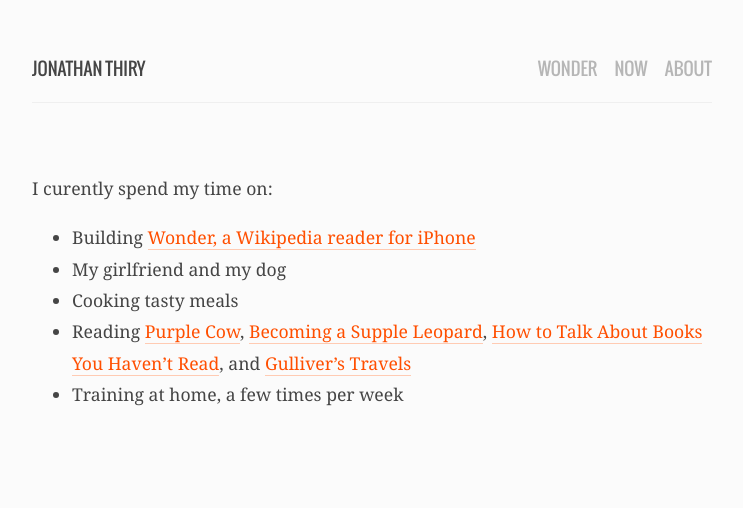
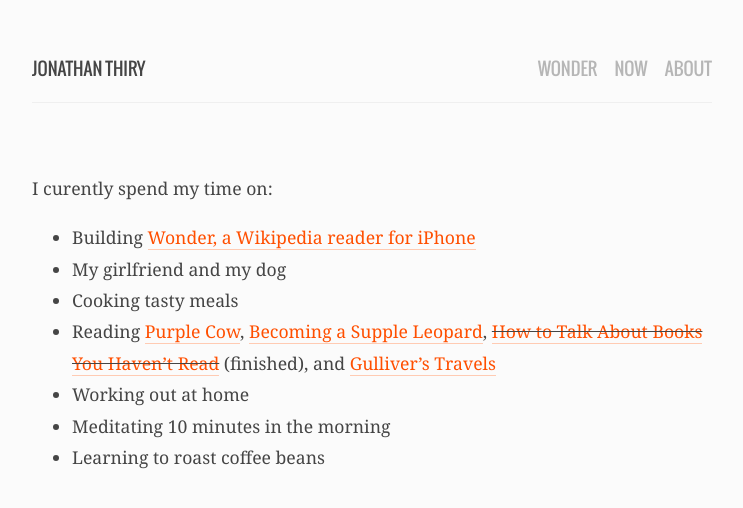
Before and after one commit to jonathanthiry/jonathanthiry.github.com, a Jekyll site: the page built from now.md, in a window 1280 px wide. Shown: the top 508 px of the page, without its empty margins (268-1011 px from the left). Built offline with Jekyll 4.4.1, drawn with Linux system fonts in a browser that asks for light colours.

Commit message:
Update Now page

```diff
--- a/now.md
+++ b/now.md
@@ -8,5 +8,7 @@
 - Building [Wonder, a Wikipedia reader for iPhone](/wonder)
 - My girlfriend and my dog
 - Cooking tasty meals
-- Reading [Purple Cow](http://www.amazon.com/dp/1591843170?tag=jonathanthiry-20), [Becoming a Supple Leopard](http://www.amazon.com/dp/1628600837?tag=jonathanthiry-20), [How to Talk About Books You Haven't Read](http://www.amazon.com/Talk-About-Books-Havent-Read/dp/1596915439?tag=jonathanthiry-20), and [Gulliver's Travels](http://www.amazon.com/Gullivers-Travels-Dover-Thrift-Editions/dp/0486292738?tag=jonathanthiry-20)
-- Training at home, a few times per week
+- Reading [Purple Cow](http://www.amazon.com/dp/1591843170?tag=jonathanthiry-20), [Becoming a Supple Leopard](http://www.amazon.com/dp/1628600837?tag=jonathanthiry-20), ~~[How to Talk About Books You Haven't Read](http://www.amazon.com/Talk-About-Books-Havent-Read/dp/1596915439?tag=jonathanthiry-20)~~ (finished), and [Gulliver's Travels](http://www.amazon.com/Gullivers-Travels-Dover-Thrift-Editions/dp/0486292738?tag=jonathanthiry-20)
+- Working out at home
+- Meditating 10 minutes in the morning
+- Learning to roast coffee beans
```
